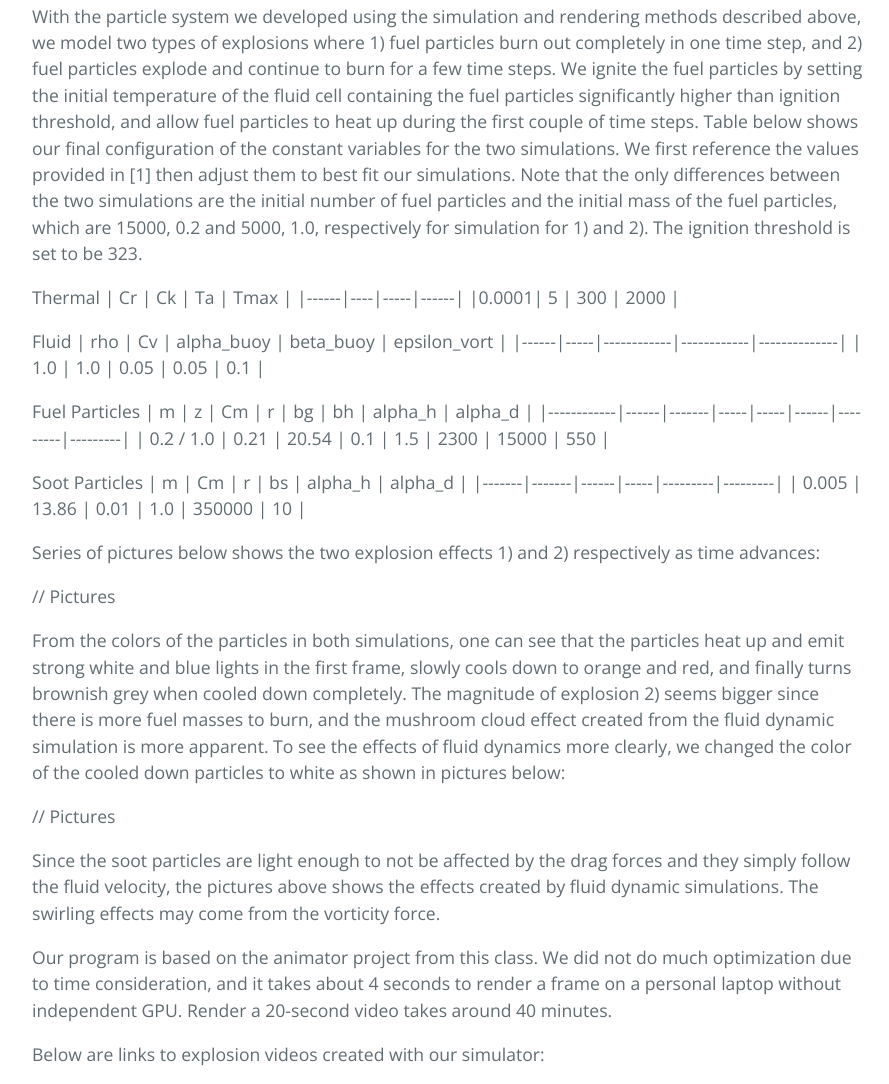
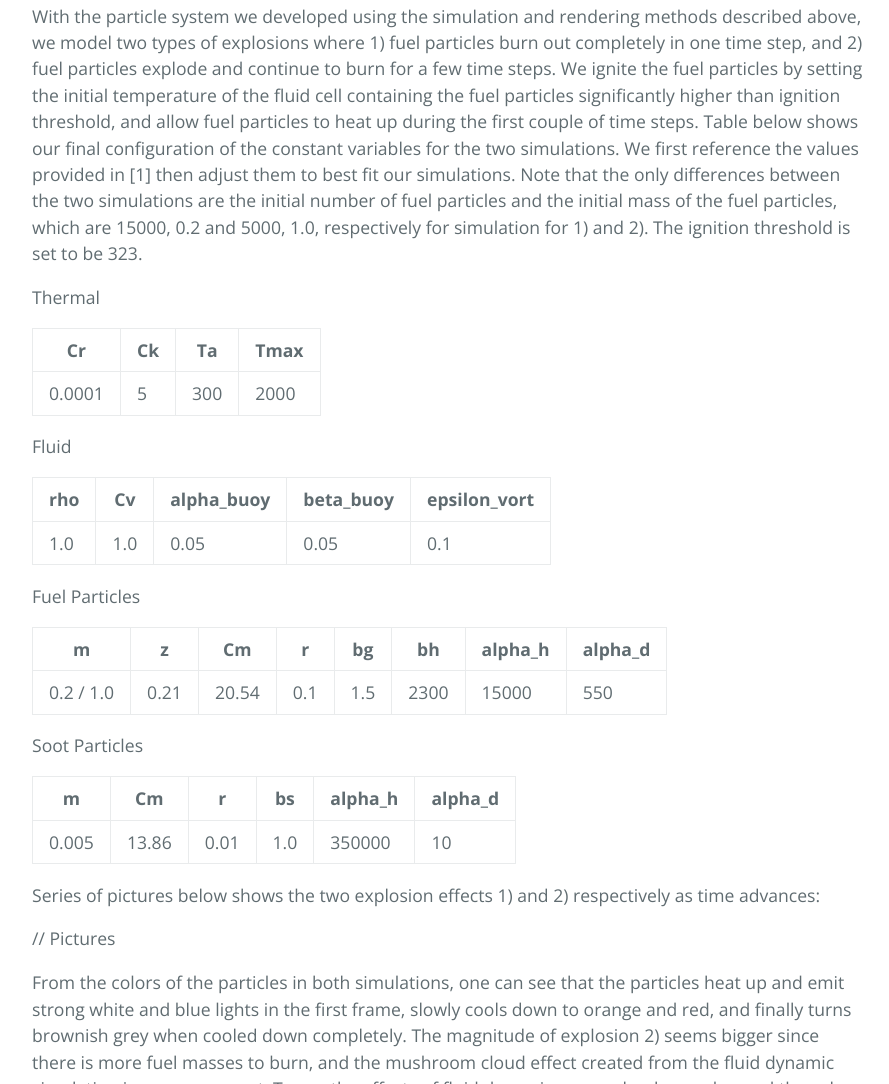
Before and after one commit to donkilu/Explosion, a plain HTML site: page index.html in a window 1280 px wide. Shown: the part 7978-9062 px from the top of the page, without its empty margins (192-1081 px from the left). Drawn offline with nearby package versions, Linux system fonts and the light colour scheme.

Commit message:
Create gh-pages branch via GitHub

```diff
--- a/index.html
+++ b/index.html
@@ -139,25 +139,103 @@ To further make the cloud of soot look more realistic, each soot particles simul
 
 <p>With the particle system we developed using the simulation and rendering methods described above, we model two types of explosions where 1) fuel particles burn out completely in one time step, and 2) fuel particles explode and continue to burn for a few time steps. We ignite the fuel particles by setting the initial temperature of the fluid cell containing the fuel particles significantly higher than ignition threshold, and allow fuel particles to heat up during the first couple of time steps. Table below shows our final configuration of the constant variables for the two simulations. We first reference the values provided in [1] then adjust them to best fit our simulations. Note that the only differences between the two simulations are the initial number of fuel particles and the initial mass of the fuel particles, which are 15000, 0.2 and 5000, 1.0, respectively for simulation for 1) and 2). The ignition threshold is set to be 323.</p>
 
-<p>Thermal
-| Cr   | Ck | Ta  | Tmax |
-|------|----|-----|------|
-|0.0001| 5  | 300 | 2000 |</p>
+<p>Thermal</p>
 
-<p>Fluid
-| rho  | Cv  | alpha_buoy | beta_buoy  | epsilon_vort |
-|------|-----|------------|------------|--------------|
-| 1.0  | 1.0 |   0.05     |     0.05   | 0.1          |</p>
+<table>
+<thead>
+<tr>
+<th>Cr</th>
+<th>Ck</th>
+<th>Ta</th>
+<th>Tmax</th>
+</tr>
+</thead>
+<tbody>
+<tr>
+<td>0.0001</td>
+<td>5</td>
+<td>300</td>
+<td>2000</td>
+</tr>
+</tbody>
+</table>
 
-<p>Fuel Particles
-| m          | z    | Cm    |  r  | bg  |  bh  | alpha_h | alpha_d |
-|------------|------|-------|-----|-----|------|---------|---------|
-| 0.2 / 1.0  | 0.21 | 20.54 | 0.1 | 1.5 | 2300 |  15000  |   550   |</p>
+<p>Fluid</p>
 
-<p>Soot Particles
-|   m   | Cm    |  r   | bs  | alpha_h | alpha_d |
-|-------|-------|------|-----|---------|---------|
-| 0.005 | 13.86 | 0.01 | 1.0 | 350000  |   10    |</p>
+<table>
+<thead>
+<tr>
+<th>rho</th>
+<th>Cv</th>
+<th>alpha_buoy</th>
+<th>beta_buoy</th>
+<th>epsilon_vort</th>
+</tr>
+</thead>
+<tbody>
+<tr>
+<td>1.0</td>
+<td>1.0</td>
+<td>0.05</td>
+<td>0.05</td>
+<td>0.1</td>
+</tr>
+</tbody>
+</table>
+
+<p>Fuel Particles</p>
+
+<table>
+<thead>
+<tr>
+<th>m</th>
+<th>z</th>
+<th>Cm</th>
+<th>r</th>
+<th>bg</th>
+<th>bh</th>
+<th>alpha_h</th>
+<th>alpha_d</th>
+</tr>
+</thead>
+<tbody>
+<tr>
+<td>0.2 / 1.0</td>
+<td>0.21</td>
+<td>20.54</td>
+<td>0.1</td>
+<td>1.5</td>
+<td>2300</td>
+<td>15000</td>
+<td>550</td>
+</tr>
+</tbody>
+</table>
+
+<p>Soot Particles</p>
+
+<table>
+<thead>
+<tr>
+<th>m</th>
+<th>Cm</th>
+<th>r</th>
+<th>bs</th>
+<th>alpha_h</th>
+<th>alpha_d</th>
+</tr>
+</thead>
+<tbody>
+<tr>
+<td>0.005</td>
+<td>13.86</td>
+<td>0.01</td>
+<td>1.0</td>
+<td>350000</td>
+<td>10</td>
+</tr>
+</tbody>
+</table>
 
 <p>Series of pictures below shows the two explosion effects 1) and 2) respectively as time advances:</p>
 
```
Also changed, not shown: params.json (+1 -1 lines).
